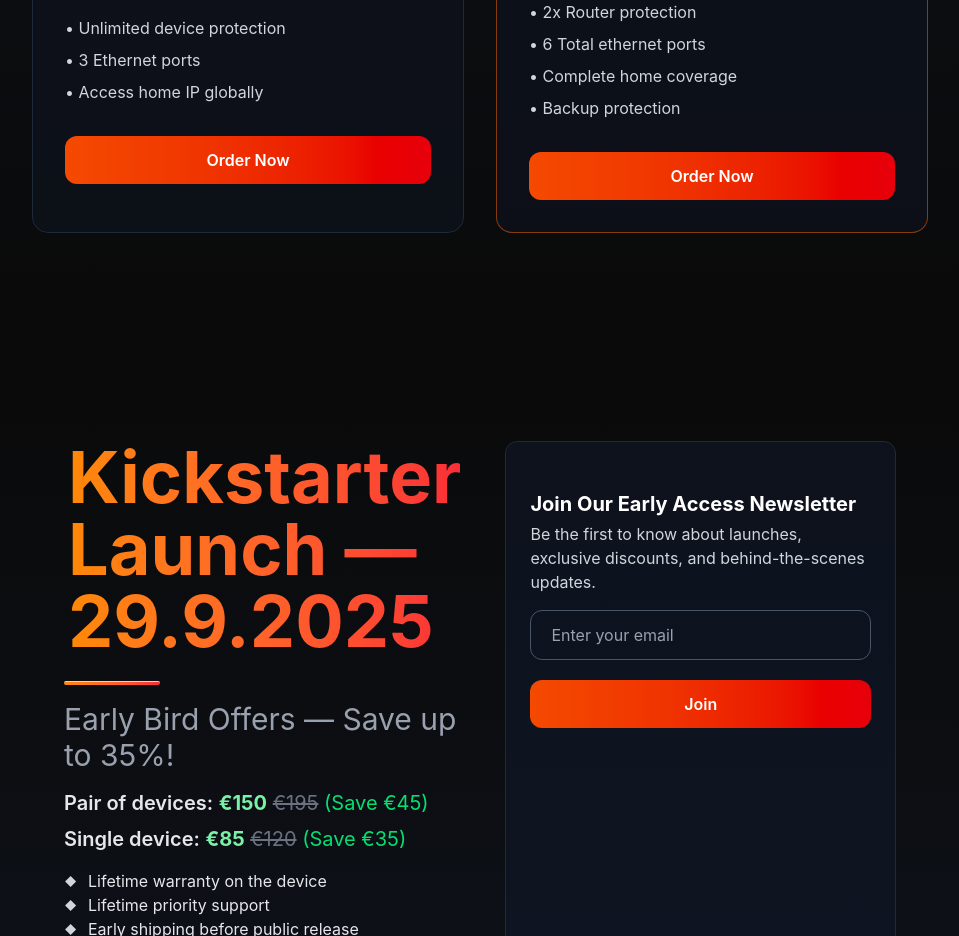
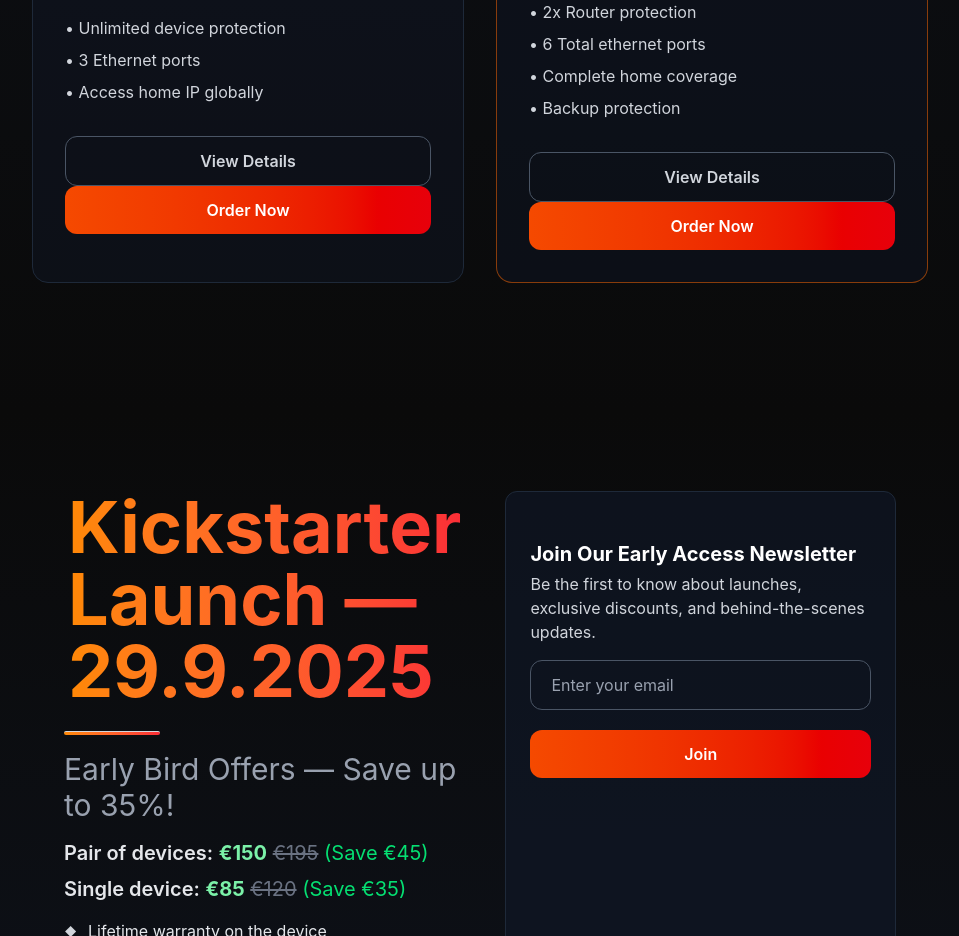
Before and after one commit to Mediteran2910/landing-VPN, a Next.js app: page / in a window 1280 px wide. Shown: the part 2500-3436 px from the top of the page, without its empty margins (160-1119 px from the left). Built offline with nearby package versions, Linux system fonts and the light colour scheme.

Commit message:
Add View Details buttons to product cards
- Add secondary buttons linking to router-details pages
- Single router links to /router-details/single
- Pair routers links to /router-details/pair
- Maintain consistent button styling with outline design

```diff
--- a/src/app/page.tsx
+++ b/src/app/page.tsx
@@ -269,6 +269,16 @@
                 <li>• Access home IP globally</li>
               </ul>
 
+              <div className="space-y-3">
+                <Link href="/router-details/single">
+                  <motion.button
+                    className="w-full border border-gray-600 text-gray-300 hover:border-orange-500 hover:text-orange-400 py-3 rounded-xl font-semibold transition-all"
+                    whileHover={{ scale: 1.02 }}
+                    whileTap={{ scale: 0.98 }}
+                  >
+                    View Details
+                  </motion.button>
+                </Link>
                 <Link href="/shop">
                   <motion.button
                     className="w-full bg-gradient-to-r from-orange-600 to-red-600 hover:from-orange-700 hover:to-red-700 text-white py-3 rounded-xl font-semibold"
@@ -278,6 +288,7 @@
                     Order Now
                   </motion.button>
                 </Link>
+              </div>
             </motion.div>
 
             {/* Pair Routers */}
@@ -315,6 +326,16 @@
                 <li>• Backup protection</li>
               </ul>
 
+              <div className="space-y-3">
+                <Link href="/router-details/pair">
+                  <motion.button
+                    className="w-full border border-gray-600 text-gray-300 hover:border-orange-500 hover:text-orange-400 py-3 rounded-xl font-semibold transition-all"
+                    whileHover={{ scale: 1.02 }}
+                    whileTap={{ scale: 0.98 }}
+                  >
+                    View Details
+                  </motion.button>
+                </Link>
                 <Link href="/shop">
                   <motion.button
                     className="w-full bg-gradient-to-r from-orange-600 to-red-600 hover:from-orange-700 hover:to-red-700 text-white py-3 rounded-xl font-semibold"
@@ -324,6 +345,7 @@
                     Order Now
                   </motion.button>
                 </Link>
+              </div>
             </motion.div>
           </div>
 
```
Lines whose indentation alone changed are shown as unchanged.
